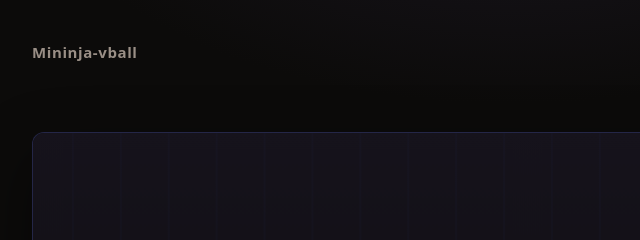
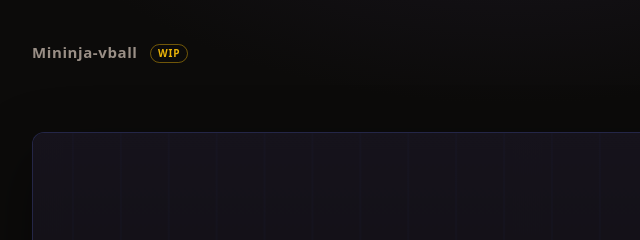
Before and after one commit to Thingscorp/mininja-vball, a plain HTML site: page index.html in a window 1280 px wide. Shown: the top 240 px of the page, 128-768 px from the left. Drawn offline with Linux system fonts and the light colour scheme.

Commit message:
chore: mark WIP — not publication-ready
Honest badge + README so the live URL is not mistaken for a ship.

```diff
--- a/index.html
+++ b/index.html
@@ -32,6 +32,18 @@
     -webkit-user-select: none;
   }
   h1 { font-size: 15px; font-weight: 600; letter-spacing: 0.04em; }
+  .wip-badge {
+    display: inline-block;
+    margin-left: 8px;
+    padding: 1px 7px;
+    border-radius: 999px;
+    border: 1px solid rgba(234, 179, 8, 0.45);
+    color: #eab308;
+    font-size: 10px;
+    font-weight: 600;
+    letter-spacing: 0.08em;
+    vertical-align: 1px;
+  }
   canvas {
     display: block;
     width: min(960px, 100%);
@@ -136,7 +148,7 @@
   </div>
 
   <div class="play hud">
-    <h1>Mininja-vball</h1>
+    <h1>Mininja-vball <span class="wip-badge">WIP</span></h1>
     <div class="lives" id="lives">
       <span class="L">LEFT</span> <b id="lifeL">●●●●●</b>
       &nbsp;·&nbsp;
```
Also changed, not shown: 1 other file.
